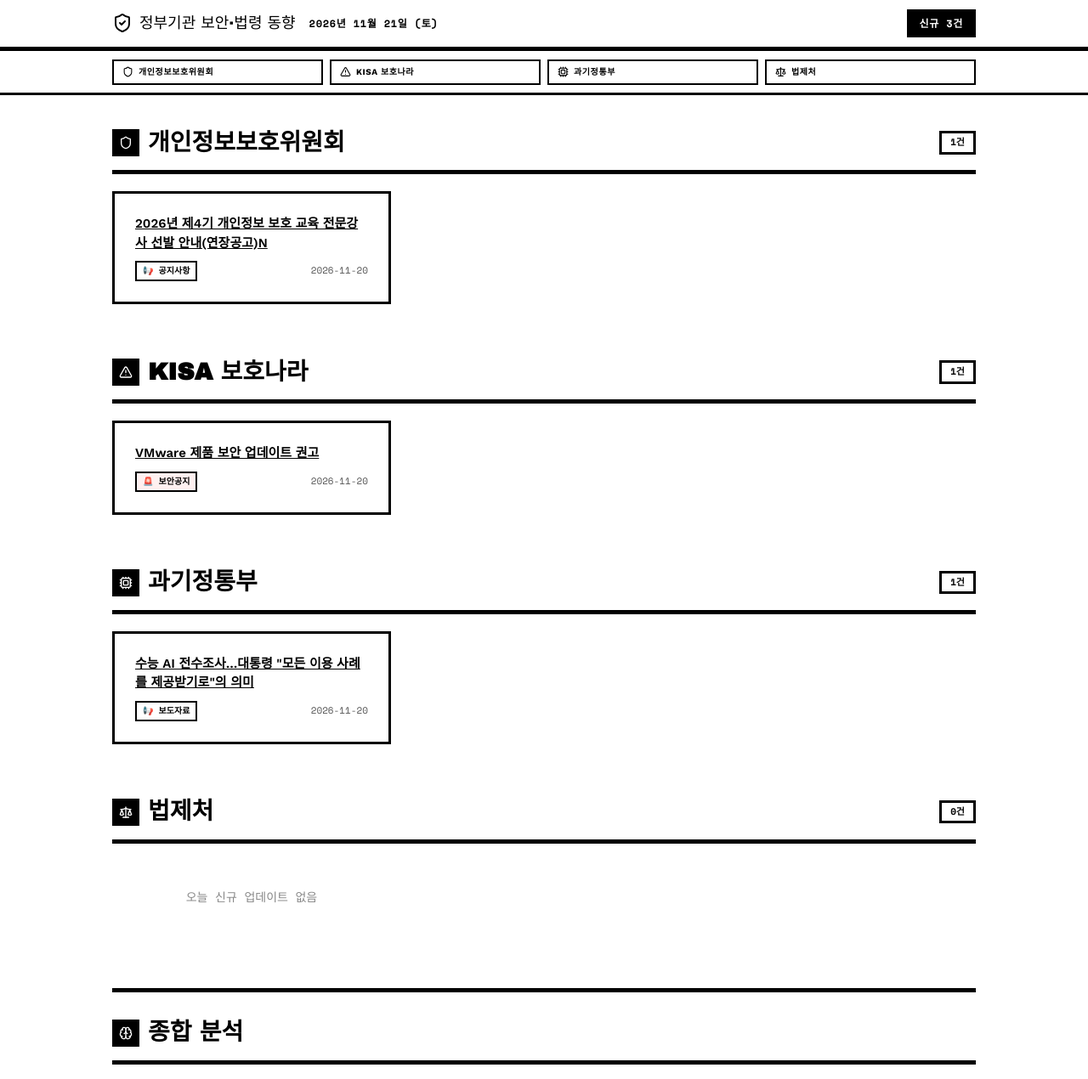
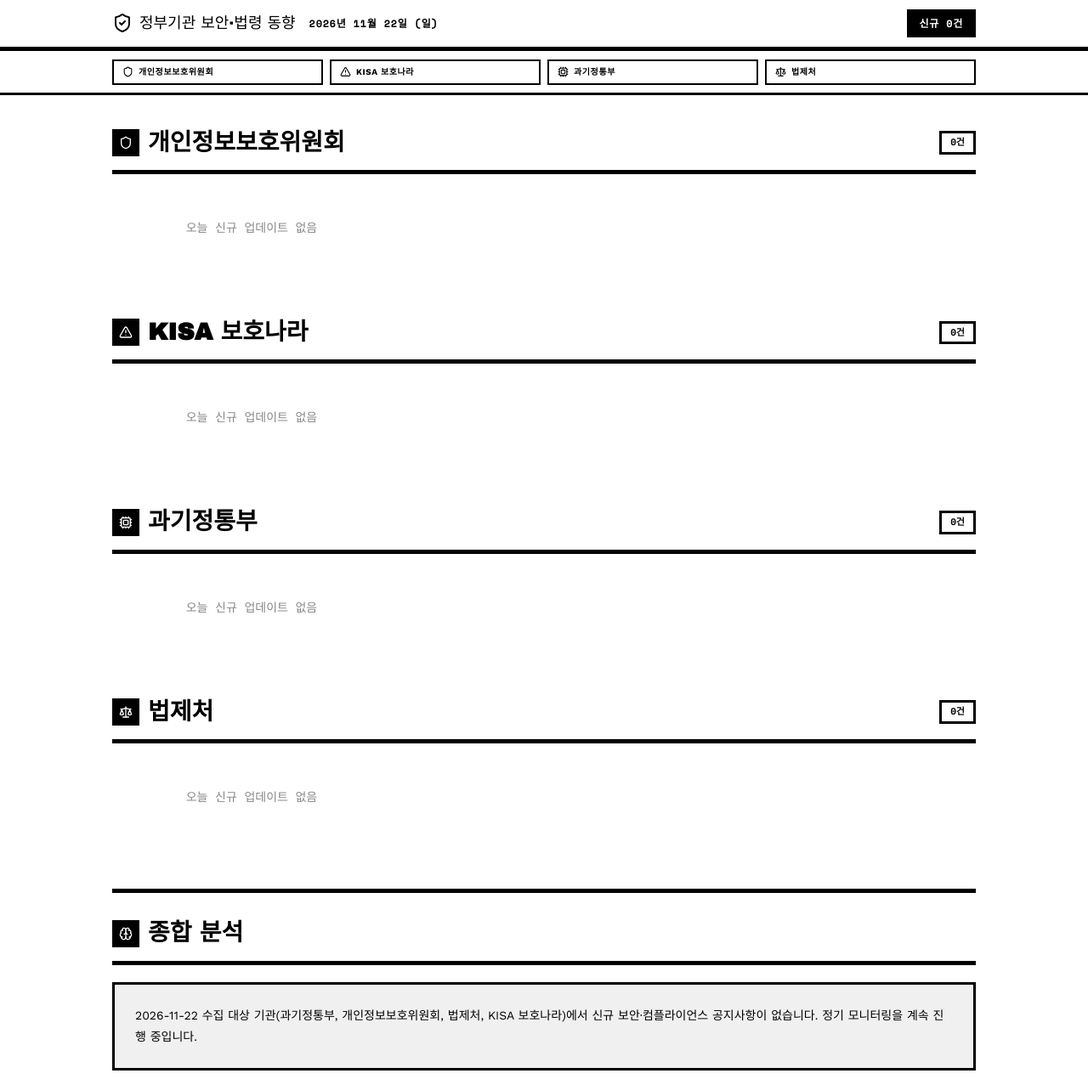
Before and after one commit to msjangsmc-hash/myorg-gov-monitor, a plain HTML site: page index.html in a window 1280 px wide. Shown: the top 1270 px of the page at 85% size. Drawn offline with nearby package versions, Linux system fonts and the light colour scheme.

Commit message:
chore: 정부기관 동향 업데이트 2026-11-22

```diff
--- a/index.html
+++ b/index.html
@@ -4,7 +4,7 @@
   <meta charset="UTF-8">
   <meta name="viewport" content="width=device-width, initial-scale=1.0">
   <meta name="robots" content="noindex, nofollow">
-  <title>정부기관 보안·법령 동향 — 2026-11-21</title>
+  <title>정부기관 보안·법령 동향 — 2026-11-22</title>
   <style>
     /* ── RawBlock Design System ── */
     @import url('https://fonts.googleapis.com/css2?family=Archivo+Black&family=Work+Sans:wght@400;600;700&family=Space+Mono:wght@400;700&display=swap');
@@ -84,8 +84,8 @@
         <i data-lucide="shield-check"></i>
         정부기관 보안·법령 동향
       </div>
-      <span class="header-date">2026년 11월 21일 (토)</span>
-      <span class="header-count">신규 3건</span>
+      <span class="header-date">2026년 11월 22일 (일)</span>
+      <span class="header-count">신규 0건</span>
     </div>
   </header>
 
@@ -104,18 +104,10 @@
       <div class="section-header">
         <span class="section-icon"><i data-lucide="shield"></i></span>
         <h2 class="section-title">개인정보보호위원회</h2>
-        <span class="section-badge">1건</span>
+        <span class="section-badge">0건</span>
       </div>
       <div class="cards">
-
-      <article class="card">
-        <a class="card-title" href="https://www.pipc.go.kr/np/cop/bbs/selectBoardArticle.do?bbsId=BS061&mCode=C010010000&nttId=12662" target="_blank" rel="noopener noreferrer">2026년 제4기 개인정보 보호 교육 전문강사 선발 안내(연장공고)N</a>
-        <div class="card-meta">
-          <span class="meta-badge press">📢 공지사항</span>
-          <span class="meta-date">2026-11-20</span>
-        </div>
-
-      </article>
+        <p class="empty">오늘 신규 업데이트 없음</p>
       </div>
     </section>
 
@@ -123,18 +115,10 @@
       <div class="section-header">
         <span class="section-icon"><i data-lucide="alert-triangle"></i></span>
         <h2 class="section-title">KISA 보호나라</h2>
-        <span class="section-badge">1건</span>
+        <span class="section-badge">0건</span>
       </div>
       <div class="cards">
-
-      <article class="card">
-        <a class="card-title" href="https://www.boho.or.kr/kr/bbs/view.do?searchCnd=&bbsId=B0000133&searchWrd=&menuNo=205020&pageIndex=1&categoryCode=&nttId=72319" target="_blank" rel="noopener noreferrer">VMware 제품 보안 업데이트 권고</a>
-        <div class="card-meta">
-          <span class="meta-badge alert">🚨 보안공지</span>
-          <span class="meta-date">2026-11-20</span>
-        </div>
-
-      </article>
+        <p class="empty">오늘 신규 업데이트 없음</p>
       </div>
     </section>
 
@@ -142,18 +126,10 @@
       <div class="section-header">
         <span class="section-icon"><i data-lucide="cpu"></i></span>
         <h2 class="section-title">과기정통부</h2>
-        <span class="section-badge">1건</span>
+        <span class="section-badge">0건</span>
       </div>
       <div class="cards">
-
-      <article class="card">
-        <a class="card-title" href="http://www.breaknews.com/1252495" target="_blank" rel="noopener noreferrer">수능 AI 전수조사…대통령 &quot;모든 이용 사례를 제공받기로&quot;의 의미</a>
-        <div class="card-meta">
-          <span class="meta-badge press">📢 보도자료</span>
-          <span class="meta-date">2026-11-20</span>
-        </div>
-
-      </article>
+        <p class="empty">오늘 신규 업데이트 없음</p>
       </div>
     </section>
 
@@ -173,27 +149,12 @@
         <span class="section-icon"><i data-lucide="brain"></i></span>
         <h2 class="section-title">종합 분석</h2>
       </div>
-      <pre class="analysis-body">과기정통부 - 수능 AI 전수조사…대통령 &quot;모든 이용 사례를 제공받기로&quot;의 의미
-체크포인트: 대통령 차원의 직접 지시로 수능 출제·채점·감시 등 교육행정 전 영역의 AI 활용 현황을 조사 대상화했으므로, 조직 내 AI 활용 현황(정부지원금 사용 여부 포함)을 사전 정리하고 투명성 입증 자료 준비 필요.
-
-개인정보보호위원회 - 2026년 제4기 개인정보 보호 교육 전문강사 선발 안내(연장공고)N
-체크포인트: 연장공고 추진으로 개인정보보호위원회가 교육 강사 수급에 어려움을 겪고 있다는 신호이며, 조직 내 개인정보 담당자의 법정 교육 이수를 의무화 추세로 전환 중이므로 교육 계획 선제적 수립 및 비용 예산화 검토.
-
-KISA 보호나라 - VMware 제품 보안 업데이트 권고
-체크포인트: KISA가 공식 권고한 VMware 제품 보안 업데이트이므로, 운영 중인 vSphere, ESXi, Workstation Pro 등 제품 목록 즉시 확보 후 패치 적용 계획 수립 및 테스트 환경에서 호환성 검증 완료 후 단계 적용 필요.
-
-== 종합 시사점 ==
-
-🔴 VMware 제품 군 보안 패치 적용 계획 수립 필수. KISA 공식 권고 발표로 정부기관 감시 대상화되었으므로 비패치 상태 발견 시 정보보안 감사 평가 감점 대상.
-
-🟠 대통령 직속 수능 AI 전수조사 추진으로 정부 AI 활용 투명성 압박 가시화. 조직 내 AI 도입·운영 현황(LLM API 사용, 자동화 시스템 등)을 정리하고 출처·목적·감시 메커니즘을 명확히 할 필요.
-
-🟡 개인정보보호위원회의 교육 강사 연장공고는 개인정보보호법 개정 후 의무 교육 대상 확대·강화 신호. 조직 내 개인정보 취급자 대상 법정 교육을 선제적으로 계획하고 예산 확보 추진.</pre>
+      <pre class="analysis-body">2026-11-22 수집 대상 기관(과기정통부, 개인정보보호위원회, 법제처, KISA 보호나라)에서 신규 보안·컴플라이언스 공지사항이 없습니다. 정기 모니터링을 계속 진행 중입니다.</pre>
     </section>
   </main>
 
   <footer class="site-footer">
-    마지막 업데이트: 2026-11-21 06:40 KST
+    마지막 업데이트: 2026-11-22 06:40 KST
   </footer>
   <script src="https://unpkg.com/lucide@latest/dist/umd/lucide.min.js"></script>
   <script>lucide.createIcons();</script>
```
